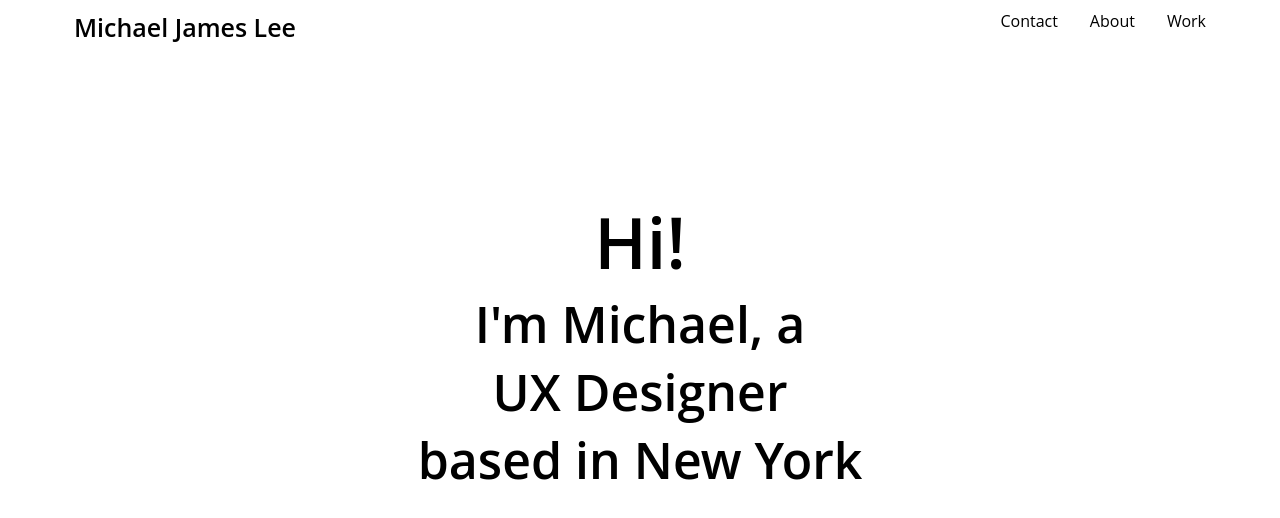
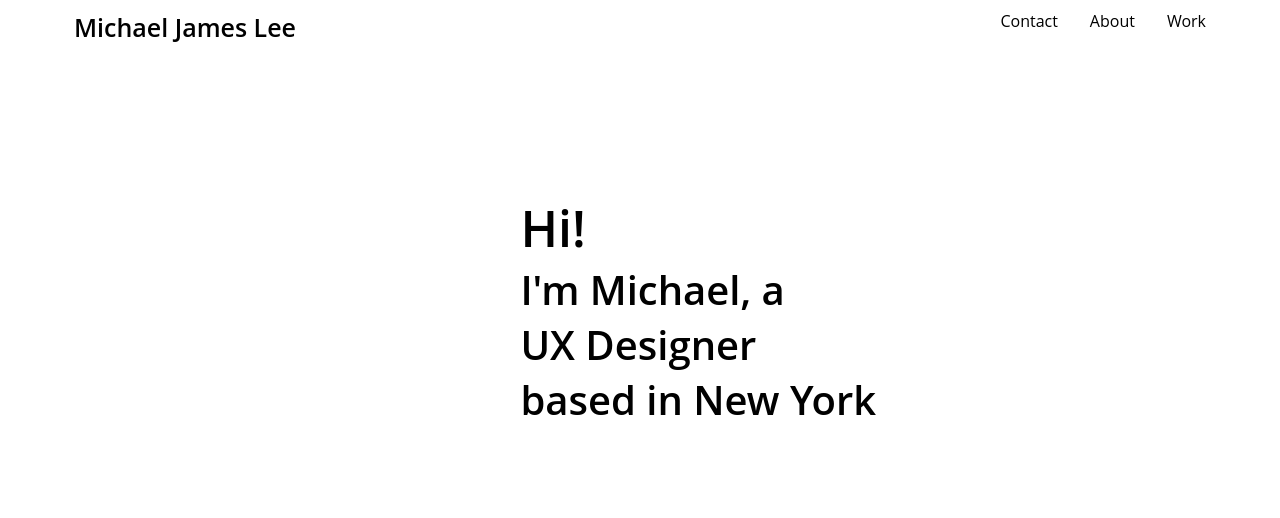
Before and after one commit to mjl776/portfolio-react, a React (Create React App) app: page / in a window 1280 px wide. Shown: the top 518 px of the page. Built offline with nearby package versions, Linux system fonts and the light colour scheme.

Commit message:
fixed alignment issues with greeting text and created deployment

```diff
--- a/package.json
+++ b/package.json
@@ -1,6 +1,6 @@
 {
   "name": "portfolio-react",
-  "homepage": "leemichaeljames.com",
+  "homepage": "https://mjl776.github.io/portfolio-react",
   "version": "0.1.0",
   "private": true,
   "dependencies": {
@@ -21,6 +21,9 @@
     "web-vitals": "^2.1.4"
   },
   "scripts": {
+
+    "predeploy": "npm run build",
+    "deploy": "gh-pages -d build",
     "start": "react-scripts start",
     "build": "react-scripts build",
     "test": "react-scripts test",
--- a/src/NavigationBar/NavBar.css
+++ b/src/NavigationBar/NavBar.css
@@ -46,30 +46,19 @@
         padding-top: 150px;
         font-family: 'Open Sans';
         font-weight: 600;
-        margin: 0 auto;
-        text-align: center;
         padding-bottom: 200px;
+        min-width: 1000px;
+        max-width: 100%;
     }
 
     .text-portion1 {
-        width: 50%;
-        margin: 0 auto;
-        font-size: 70px;
-        overflow: hidden;
-        max-height: 500px;
-        height: auto;
-        color:black;
+        padding-left: 40%;
+        padding-right: 20%;
+        font-size: 50px;
     }
 
     .text-portion2 {
-        width: 50%;
-        margin: 0 auto;
-        font-size: 50px;
-        overflow: hidden;
-        max-height: 500px;
-        height: auto;
+        padding-left: 40%;
+        padding-right: 20%;
+        font-size: 40px;
     }
-    .linebreak1 {
-        margin-right: 2rem;
-        margin-left: 2rem;
-    }
--- a/src/NavigationBar/NavBar.tsx
+++ b/src/NavigationBar/NavBar.tsx
@@ -17,7 +17,7 @@ const NavBar = () => {
                 </nav>
             </header>
             <div className = "intro-text">
-                <div className = "text-portion1">Hi!</div>
+                <span className = "text-portion1">Hi!</span>
                 <div className = "text-portion2">I'm Michael, a</div>
                 <div className = "text-portion2">UX Designer</div>
                 <div className = "text-portion2">based in New York</div>
```
